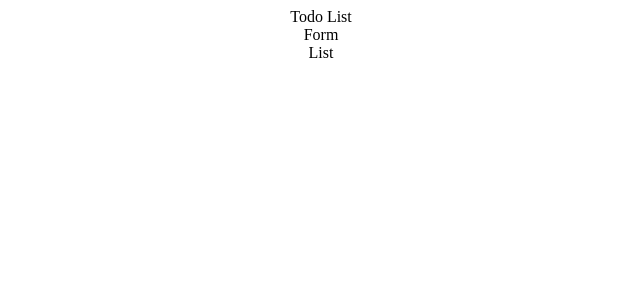
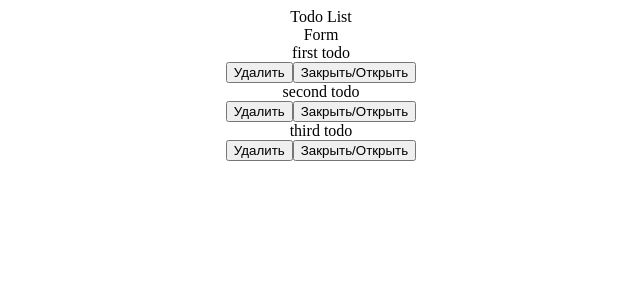
Before and after one commit to Ritter1111/todoReact, a React (Create React App) app: page / in a window 1280 px wide. Shown: the top 300 px of the page, without its empty margins (319-959 px from the left). Built offline with nearby package versions, Linux system fonts and the light colour scheme.

Commit message:
add some buttons

```diff
--- a/package.json
+++ b/package.json
@@ -41,6 +41,7 @@
     ]
   },
   "devDependencies": {
+    "eslint-plugin-react": "^7.31.10",
     "eslint-plugin-react-hooks": "^4.6.0"
   }
 }
--- a/src/App.js
+++ b/src/App.js
@@ -1,15 +1,33 @@
-import './App.css';
-import React from 'react';
-import Header from './components/Header/Header';
-import AddTodo from './components/AddTodo/AddTodo';
-import TodoList from './components/TodoList/TodoList';
+import "./App.css";
+import React, { useState } from "react";
+import Header from "./components/Header/Header";
+import AddTodo from "./components/AddTodo/AddTodo";
+import TodoList from "./components/TodoList/TodoList";
 
 function App() {
+  const [todo, setTodo] = useState([
+    {
+      id: 1,
+      title: "first todo",
+      status: true,
+    },
+    {
+      id: 2,
+      title: "second todo",
+      status: true,
+    },
+    {
+      id: 3,
+      title: "third todo",
+      status: false,
+    },
+  ]);
+
   return (
     <div className="App">
       <Header />
       <AddTodo />
-<TodoList />
+      <TodoList todo={todo} setTodo={setTodo} />
     </div>
   );
 }
--- a/src/components/TodoList/TodoList.js
+++ b/src/components/TodoList/TodoList.js
@@ -1,9 +1,41 @@
-import React from 'react';
+import { React } from "react";
+import { propTypes } from "react-bootstrap/esm/Image";
 
-function TodoList() {
-    return (
-        <div>List</div>
-    );
+function TodoList({ todo, setTodo }) {
+
+  function deleteTodo(id){
+   let newTodo = [...todo].filter(item => item.id!=id);
+   setTodo(newTodo);
+  }
+  function statusTodo(id){
+    let newTodo = [...todo].filter(item => {
+      if(item.id==id){
+        item.status = !item.status;
+      }
+      return item
+  })
+    setTodo(newTodo);
+  }
+  console.log(todo)
+
+  return (
+    <div>
+      {" "}
+      {todo.map((item) => (
+        <div key={item.id}>
+        <div > {item.title} </div>
+        <button onClick={() =>deleteTodo(item.id)}>Удалить</button>
+        <button onClick={() =>statusTodo(item.id)}>Закрыть/Открыть</button>
+
+        </div>
+      ))}{" "}
+    </div>
+  );
 }
 
 export default TodoList;
+
+TodoList.propTypes = {
+    todo:propTypes.array,
+    setTodo:propTypes.function
+};
```
Also changed, not shown: .eslintrc.json, 1 other file (tests, documents, lock files or other folders). Lines whose indentation alone changed are shown as unchanged.
